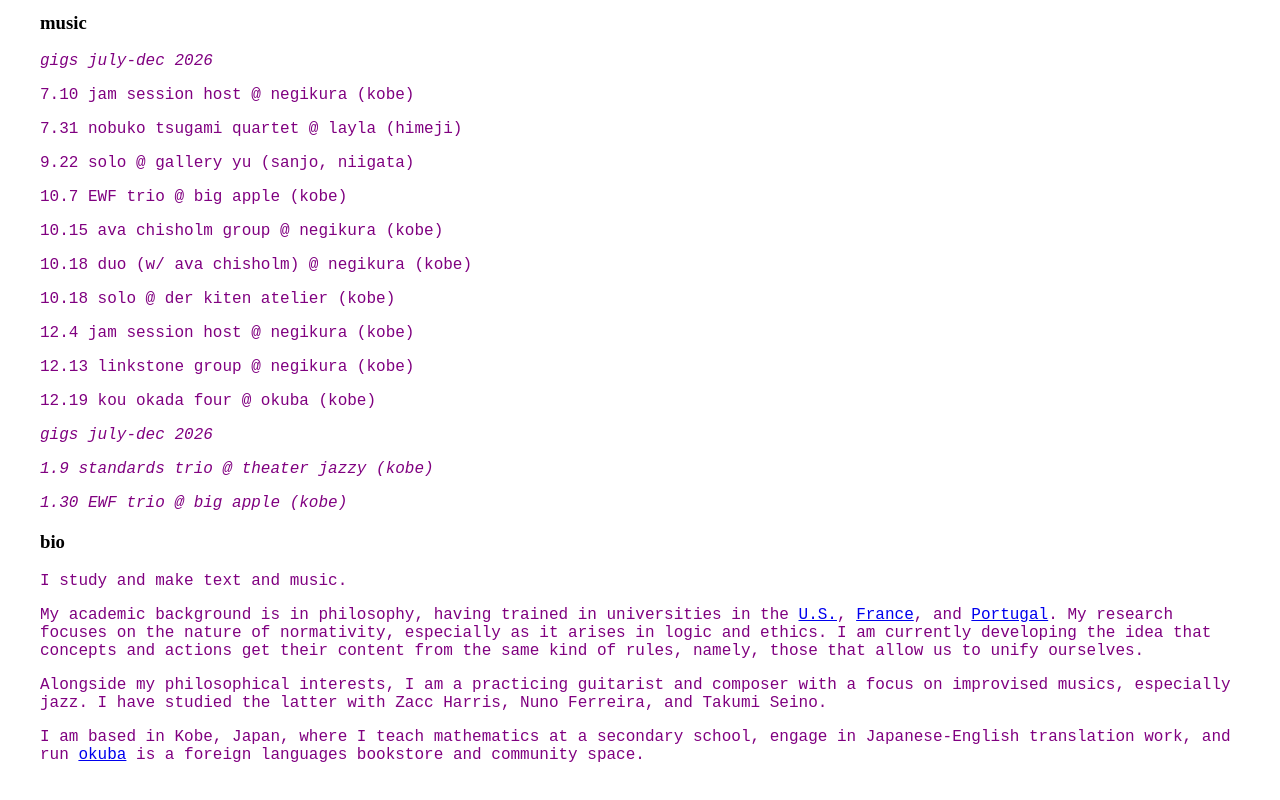
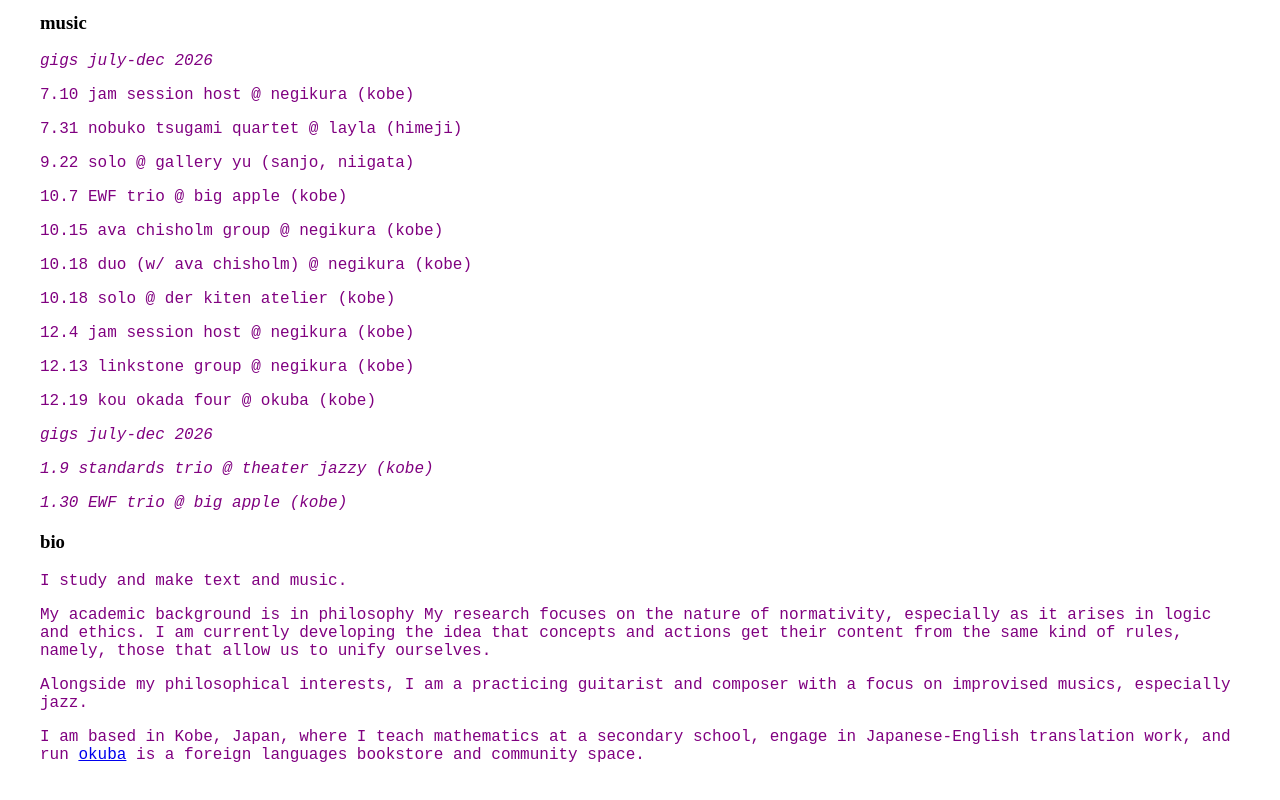
Before and after one commit to kouokada2-rgb/website, a plain HTML site: page index.html in a window 1280 px wide. Shown: the part 520-1320 px from the top of the page. Drawn offline with Linux system fonts and the light colour scheme; files that its build step writes are made by us from their sources.

Commit message:
Refactor bio section in index.html
Removed redundant text and improved paragraph structure.

```diff
--- a/index.html
+++ b/index.html
@@ -49,8 +49,8 @@
 
     <h3>bio</h3>
     <p>I study and make text and music.</p>
-    <p>My academic background is in philosophy, having trained in universities in the <a href="https://www.carleton.edu">U.S.</a>, <a href="https://stl.univ-lille.fr/">France</a>, and <a href="https://cful.letras.ulisboa.pt/">Portugal</a>. My research focuses on the nature of normativity, especially as it arises in logic and ethics. I am currently developing the idea that concepts and actions get their content from the same kind of rules, namely, those that allow us to unify ourselves.
-    <p>Alongside my philosophical interests, I am a practicing guitarist and composer with a focus on improvised musics, especially jazz. I have studied the latter with Zacc Harris, Nuno Ferreira, and Takumi Seino.</p>
+    <p>My academic background is in philosophy My research focuses on the nature of normativity, especially as it arises in logic and ethics. I am currently developing the idea that concepts and actions get their content from the same kind of rules, namely, those that allow us to unify ourselves.</p>
+    <p>Alongside my philosophical interests, I am a practicing guitarist and composer with a focus on improvised musics, especially jazz.</p>
     <p>I am based in Kobe, Japan, where I teach mathematics at a secondary school, engage in Japanese-English translation work, and run <a href="https://www.instagram.com/okuba.store/">okuba</a>  is a foreign languages bookstore and community space.</p>
 </body>
 </html>
```
